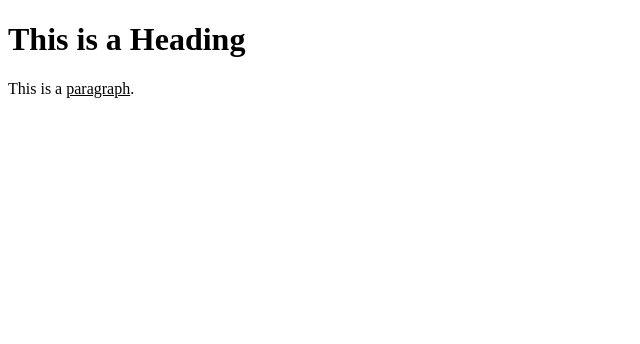
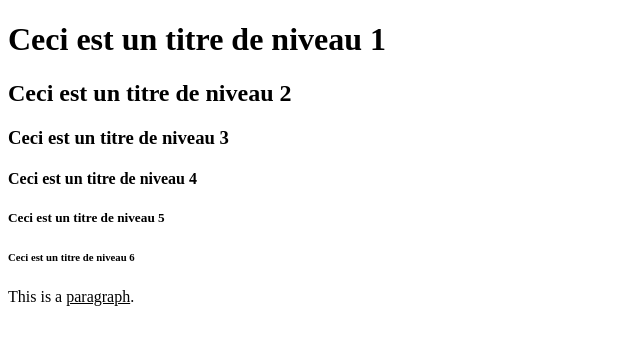
Before and after one commit to thorkirm/essai, a plain HTML site: page index.html in a window 1280 px wide. Shown: the whole page, without its empty margins (0-640 px from the left). Drawn offline with Linux system fonts and the light colour scheme.

Commit message:
Update index.html

```diff
--- a/index.html
+++ b/index.html
@@ -5,7 +5,12 @@
 </head>
 <body>
 
-<h1>This is a Heading</h1>
+<h1>Ceci est un titre de niveau 1</h1>
+  <h2>Ceci est un titre de niveau 2</h2>
+  <h3>Ceci est un titre de niveau 3</h3>
+  <h4>Ceci est un titre de niveau 4</h4>
+  <h5>Ceci est un titre de niveau 5</h5>
+  <h6>Ceci est un titre de niveau 6</h6>
   <p>This is a <u>paragraph</u>.</p>
 
 </body>
```
